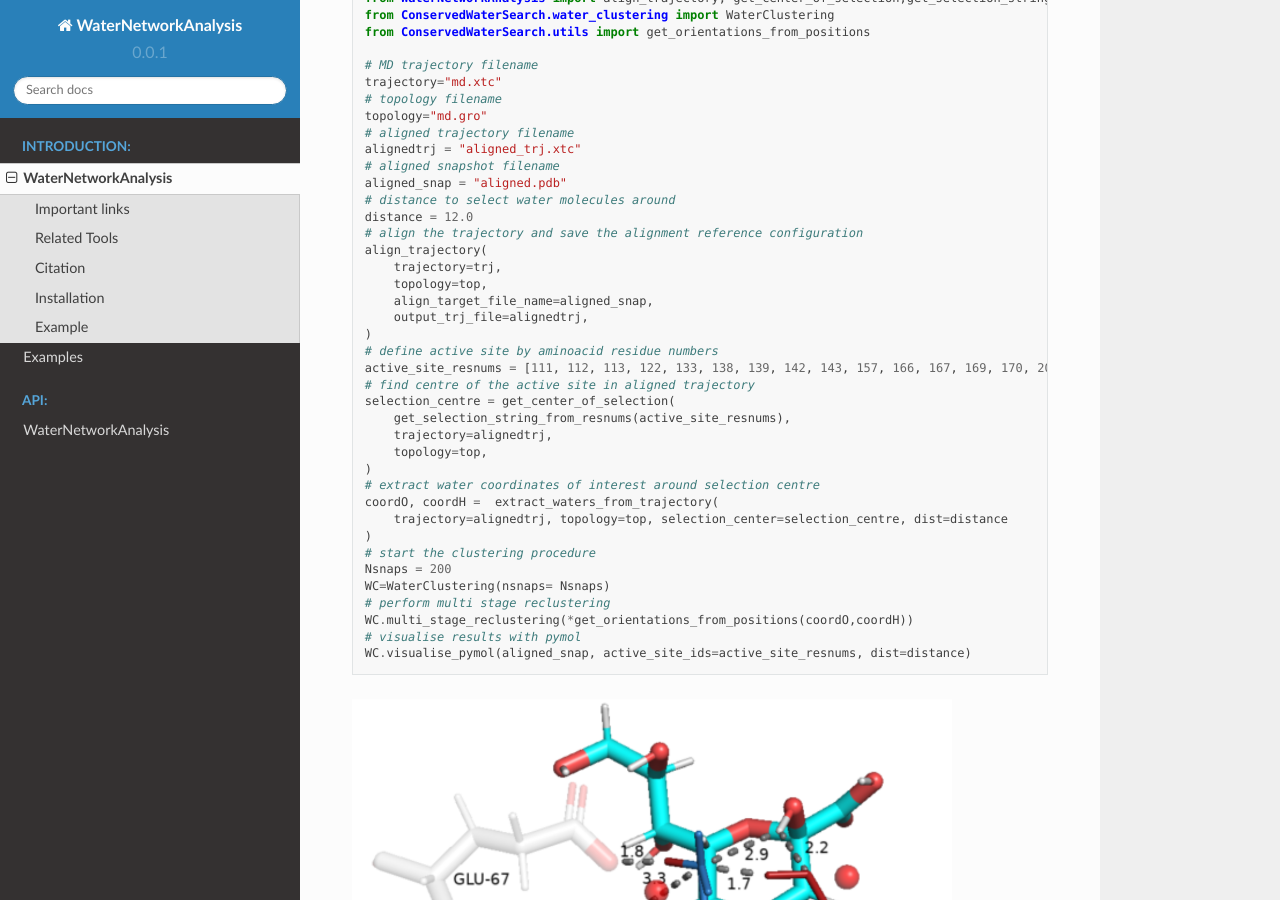
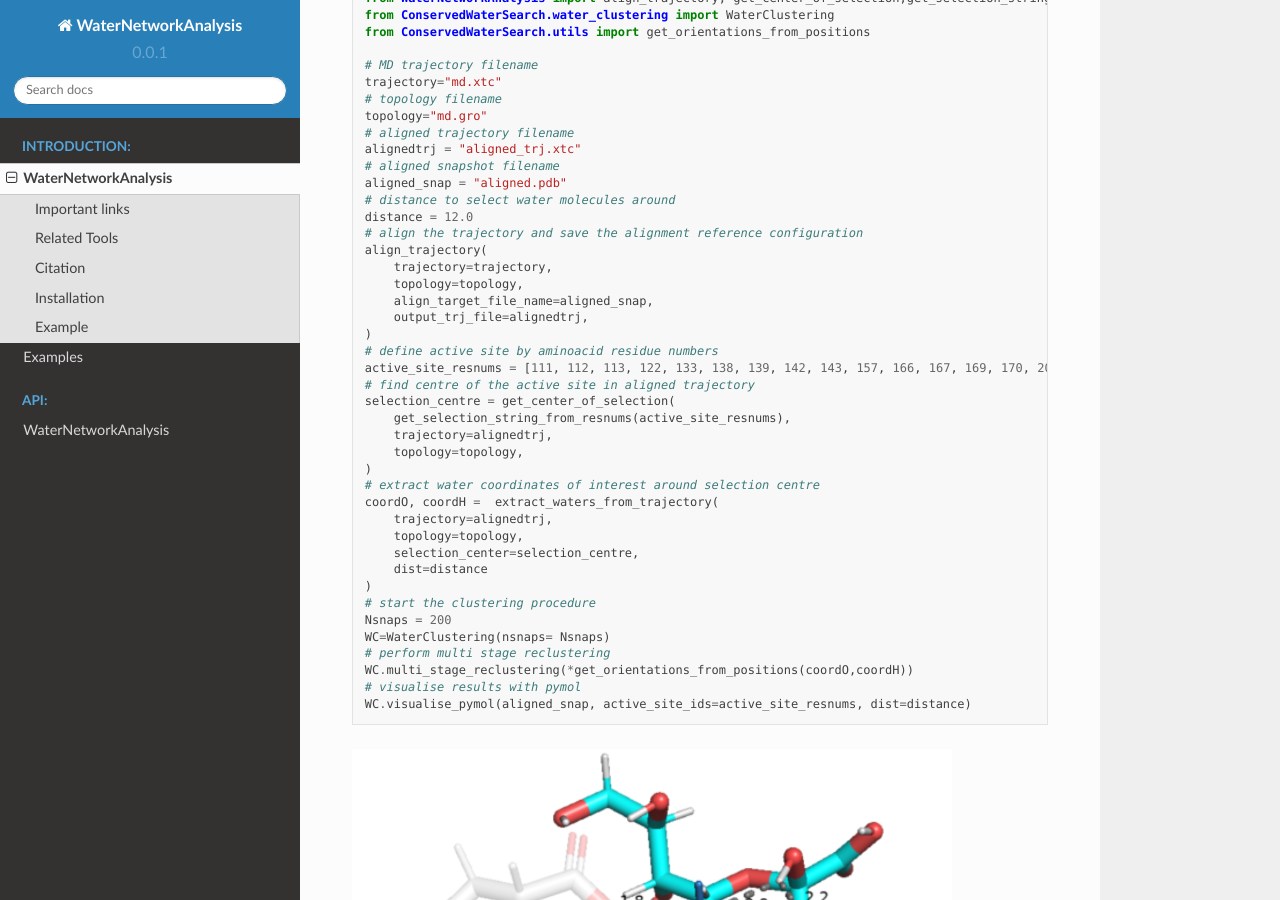
Before and after one commit to JecaTosovic/WaterNetworkAnalysis, a Sphinx documentation site: the page built from docs/source/quickstart.rst, in a window 1280 px wide and 900 px high, scrolled down 1564 px. Built offline with Sphinx 7.4.7 and the Read the Docs theme 2.0.0, drawn with Linux system fonts in a browser that asks for light colours.

Commit message:
fix examples

```diff
--- a/docs/source/examples.rst
+++ b/docs/source/examples.rst
@@ -24,8 +24,8 @@ To compute conserved waters from MD trajectories one has to first align the whol
    distance = 12.0
    # align the trajectory and save the alignment reference configuration
    align_trajectory(
-       trajectory=trj,
-       topology=top,
+       trajectory=trajectory,
+       topology=topology,
        align_target_file_name=aligned_snap,
        output_trj_file=alignedtrj,
    )
@@ -126,7 +126,7 @@ For convenience one can perform alignment and extraction of water molecules in a
    # align the trajectory, save the alignment reference configuration and extract relevent waters
    coordO, coordH = align_and_extract_waters(
        selection_centre,
-       trj,
+       trajectory,
        alignedtrj,
        aligned_snap,
        topology,
--- a/docs/source/quickstart.rst
+++ b/docs/source/quickstart.rst
@@ -66,8 +66,8 @@ The following example shows how to use **WaterNetworkAnalysis** to prepare a MD
    distance = 12.0
    # align the trajectory and save the alignment reference configuration
    align_trajectory(
-       trajectory=trj,
-       topology=top,
+       trajectory=trajectory,
+       topology=topology,
        align_target_file_name=aligned_snap,
        output_trj_file=alignedtrj,
    )
@@ -77,11 +77,14 @@ The following example shows how to use **WaterNetworkAnalysis** to prepare a MD
    selection_centre = get_center_of_selection(
        get_selection_string_from_resnums(active_site_resnums),
        trajectory=alignedtrj,
-       topology=top,
+       topology=topology,
    )
    # extract water coordinates of interest around selection centre
    coordO, coordH =  extract_waters_from_trajectory(
-       trajectory=alignedtrj, topology=top, selection_center=selection_centre, dist=distance
+       trajectory=alignedtrj,
+       topology=topology,
+       selection_center=selection_centre,
+       dist=distance
    )
    # start the clustering procedure
    Nsnaps = 200
```
Also changed, not shown: README.rst (+7 -4 lines).
